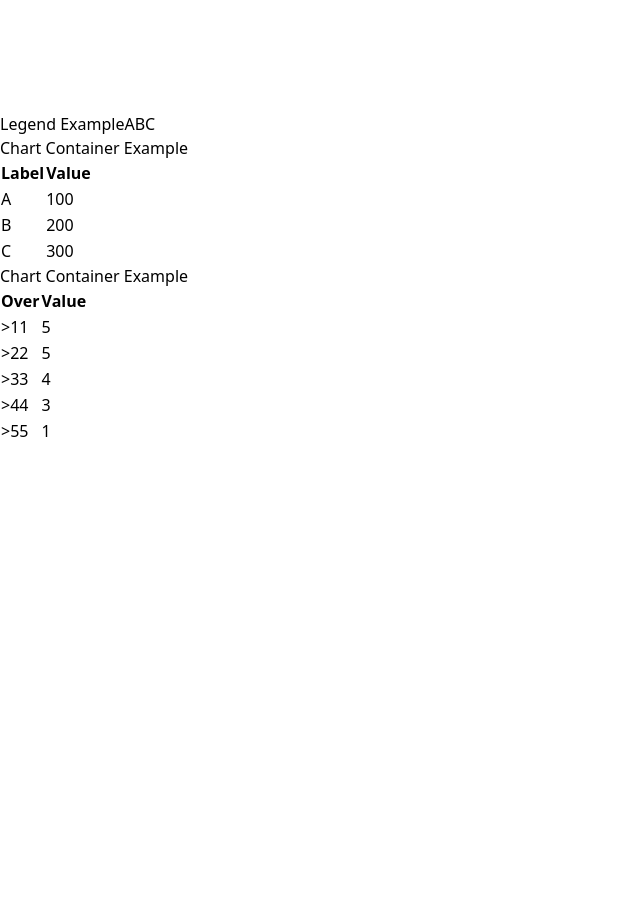
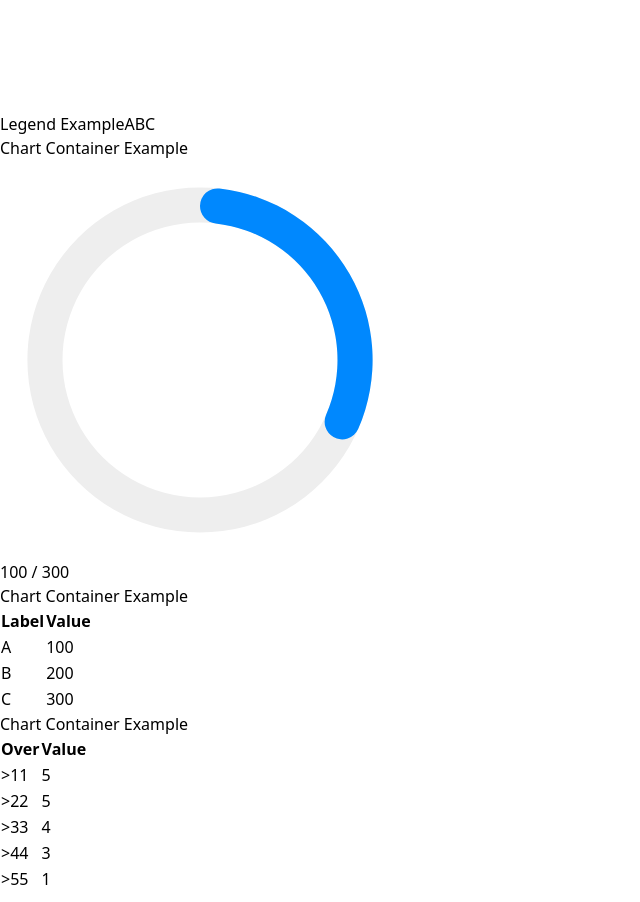
Before and after one commit to dev-hobeoung/hobeoung-ui-chart, a React (Vite) app: page / in a window 1280 px wide. Shown: the part 1180-2082 px from the top of the page, without its empty margins (0-640 px from the left). Before the commit the page ends 1634 px from the top, so only its background shows below. Built offline with nearby package versions, Linux system fonts and the light colour scheme.

Commit message:
feat: PiePercent 차트 추가

```diff
--- a/src/App.tsx
+++ b/src/App.tsx
@@ -68,6 +68,12 @@ function App() {
             ]}
           />
         </ChartContainer>
+        <ChartContainer title="Chart Container Example">
+          <ChartContainer.PiePercent
+            value={100}
+            total={300}
+          />
+        </ChartContainer>
       </div>
       {/* Grid */}
       <div className="flex">
--- /dev/null
+++ b/src/charts/pie/PiePercent.tsx
@@ -0,0 +1,49 @@
+import { PolarAngleAxis, RadialBar, RadialBarChart } from "recharts";
+
+export interface PiePercentProps {
+  value: number;
+  total: number;
+}
+
+/*
+  실제로는 PieChart가 아니라 RadialBarChart를 사용하여 구현하였다.
+  실제로 PiePercent는 PieChart에 해당하지도 않고 구현이 가능하지도 않다.
+*/
+export const PiePercent: React.FC<PiePercentProps> = ({ value, total }) => {
+
+  return (
+    <div className="relative w-[400px] h-[400px]">
+      <RadialBarChart
+        width={400}
+        height={400}
+        cx="50%"
+        cy="50%"
+        innerRadius="80%"
+        outerRadius="100%"
+        barSize={50}
+        data={[
+          { name: "percent", value: value * 100 / total, fill: "#0088FE" },
+        ]}
+        startAngle={90}
+        endAngle={-270}
+      >
+        <PolarAngleAxis
+          type="number"
+          domain={[0, 100]}
+          angleAxisId={0}
+          tick={false}
+        />
+        <RadialBar
+          background
+          cornerRadius={50}
+          dataKey="value"
+        />
+      </RadialBarChart>
+      <div className="absolute top-1/2 left-1/2 transform -translate-x-1/2 -translate-y-1/2
+        text-2xl font-bold text-blue-500"
+      >
+        {`${value} / ${total}`}
+      </div>
+    </div>
+  )
+}
--- a/src/container/ChartContainer.tsx
+++ b/src/container/ChartContainer.tsx
@@ -7,6 +7,7 @@ import { ChartDataType } from "../charts/DataType";
 import { Pie } from "../charts/pie/Pie";
 import { Grid } from "../charts/grid/Grid";
 import { GridOver } from "../charts/grid/GridOver";
+import { PiePercent } from "../charts/pie/PiePercent";
 
 export interface ChartContainerProps extends HTMLAttributes<HTMLDivElement> {
   title: string;
@@ -32,6 +33,11 @@ const ChartContainer = ({ title, children, ...divProps }: ChartContainerProps) =
     }
     else if (React.isValidElement(child) && child.type === Pie) {
       chart = child;
+    }
+    else if (React.isValidElement(child) && child.type === PiePercent) {
+      chart = child;
+      useLegend = false;
+      useFilter = false;
     }
     else if (React.isValidElement(child) && child.type === Grid) {
       chart = child;
@@ -105,6 +111,7 @@ const ChartContainer = ({ title, children, ...divProps }: ChartContainerProps) =
 ChartContainer.Legend = Legend;
 ChartContainer.Heatmap = Heatmap;
 ChartContainer.Pie = Pie;
+ChartContainer.PiePercent = PiePercent;
 ChartContainer.Grid = Grid;
 ChartContainer.GridOver = GridOver;
 
```
